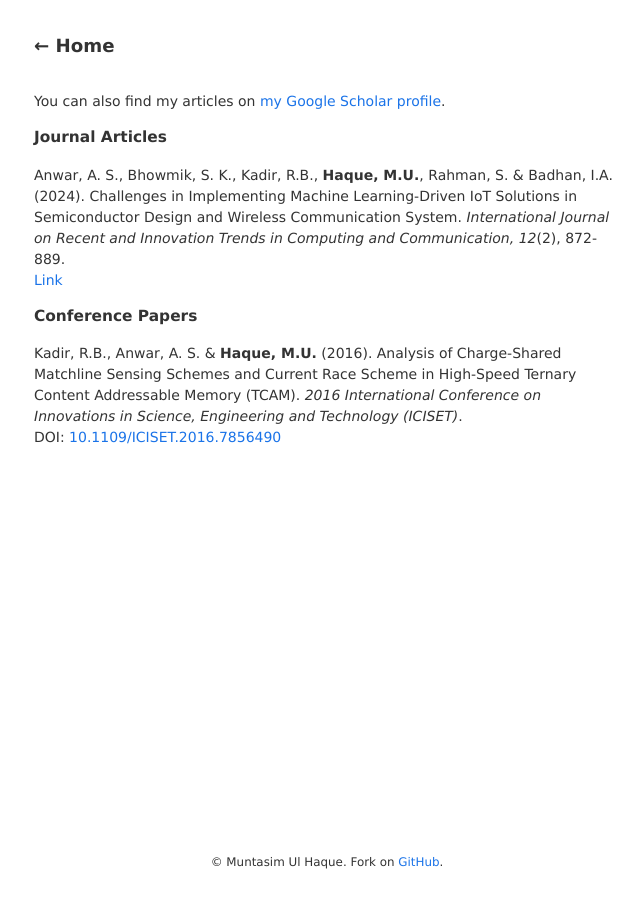
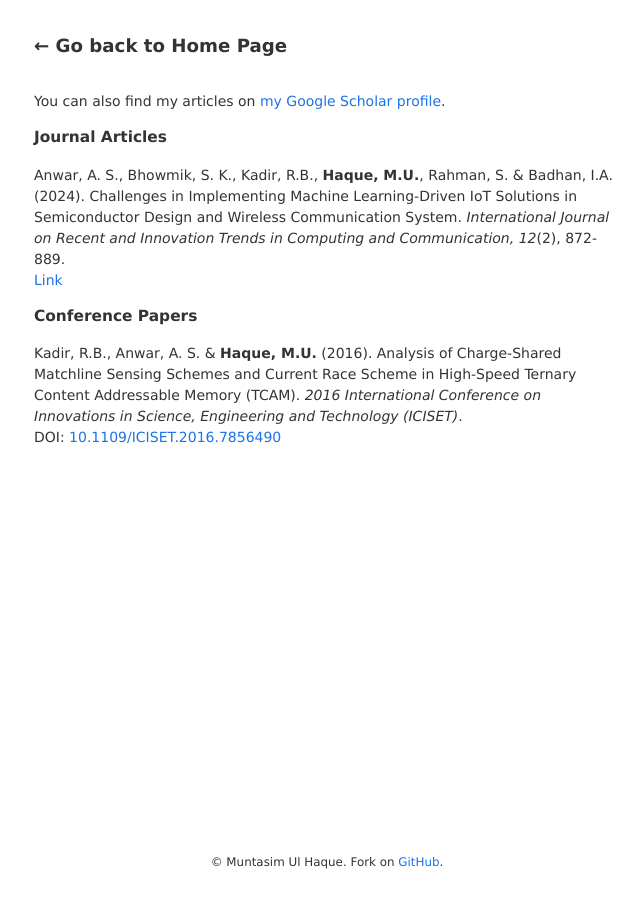
Before and after one commit to muntasimulhaque/muntasimulhaque.github.io, a Jekyll site: the page built from publications.md, in a window 1280 px wide. Shown: the whole page, without its empty margins (313-953 px from the left). Built offline with Jekyll 4.4.1, drawn with Linux system fonts in a browser that asks for light colours.

Commit message:
Update default.html

```diff
--- a/_layouts/default.html
+++ b/_layouts/default.html
@@ -19,7 +19,7 @@
         {% else %}
         <h1 class="site-title">
             <a href="{{ '/' | relative_url }}" aria-label="Go back to home page">
-                ← Home
+                ← Go back to Home Page
             </a>
         </h1>
         {% endif %}
```
